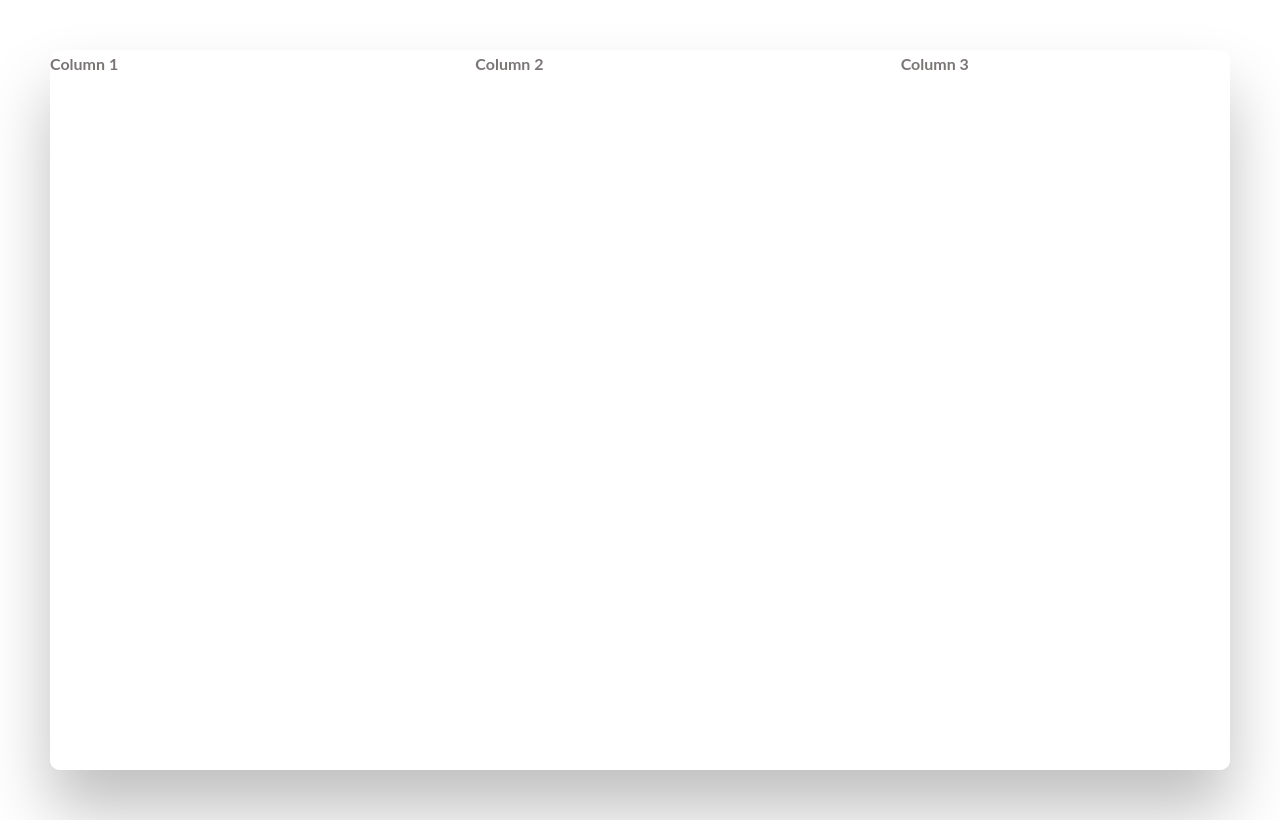
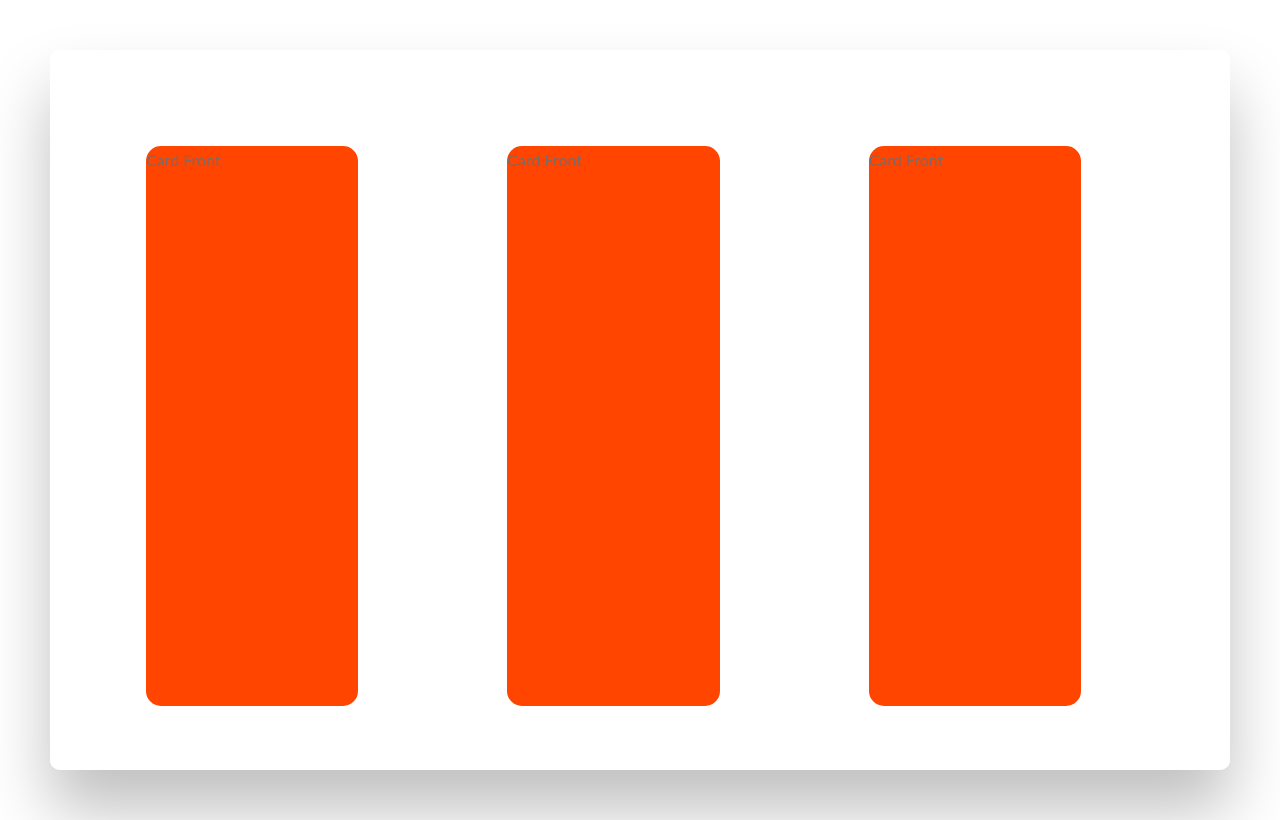
Before and after one commit to Taimoor0217/sassy-components, a website: page RotatingCards/index.html in a window 1280 px wide. Drawn offline with Linux system fonts and the light colour scheme.

Commit message:
:sparkles: add card animations

```diff
--- a/RotatingCards/index.html
+++ b/RotatingCards/index.html
@@ -8,28 +8,39 @@
     </head>
     <body>
         <div class="page">
+            <div class="cards">
                 <div class="row">
                     <div class="col-1-of-3">
                         <div class="card">
-                        <h4 class="text">
-                            Column 1
-                        </h4>
+                            <div class="card__side card__side--front">
+                                Card Front
+                            </div>
+                            <div class="card__side card__side--back">
+                                Card back
+                            </div>
                         </div>
                     </div>
                     <div class="col-1-of-3">
                         <div class="card">
-                        <h4 class="text">
-                            Column 2
-                        </h4>
+                            <div class="card__side card__side--front">
+                                Card Front
+                            </div>
+                            <div class="card__side card__side--back">
+                                Card back
+                            </div>
                         </div>
                     </div>
                     <div class="col-1-of-3">
                         <div class="card">
-                        <h4 class="text">
-                            Column 3
-                        </h4>
+                            <div class="card__side card__side--front">
+                                Card Front
+                            </div>
+                            <div class="card__side card__side--back">
+                                Card back
+                            </div>
                         </div>
 
+                    </div>
                 </div>
             </div>
         </div>
--- a/RotatingCards/style.scss
+++ b/RotatingCards/style.scss
@@ -5,3 +5,35 @@
 @import "../variables";
 @import "../utilities";
 @import "../layout";
+
+.card{
+    perspective: 150rem;
+    -moz-perspective: 150rem;
+    position: relative;
+    height: 35rem;
+
+    &__side {
+        height: 35rem;
+        border-radius: 15px;
+        transition: all 0.8s;
+        backface-visibility: hidden;
+        position: absolute;
+        top: 0;
+        left: 0;
+        width: 80%;
+
+        &--front{
+            background-color: orangered;
+        }
+        &--back{
+            background-color: goldenrod;
+            transform: rotateY(-180deg);
+        }
+    }
+    &:hover &__side--front{
+        transform: rotateY(180deg)
+    }
+    &:hover &__side--back{
+        transform: rotateY(0deg)
+    }
+}
--- a/_layout.scss
+++ b/_layout.scss
@@ -25,3 +25,6 @@
     background-color: rgba(255, 255, 255, 0.993);
     @include shadow-normal;
 }
+.cards{
+    padding: 6rem 6rem;
+}
```
Also changed, not shown: RotatingCards/css/style.css. Lines whose indentation alone changed are shown as unchanged.
